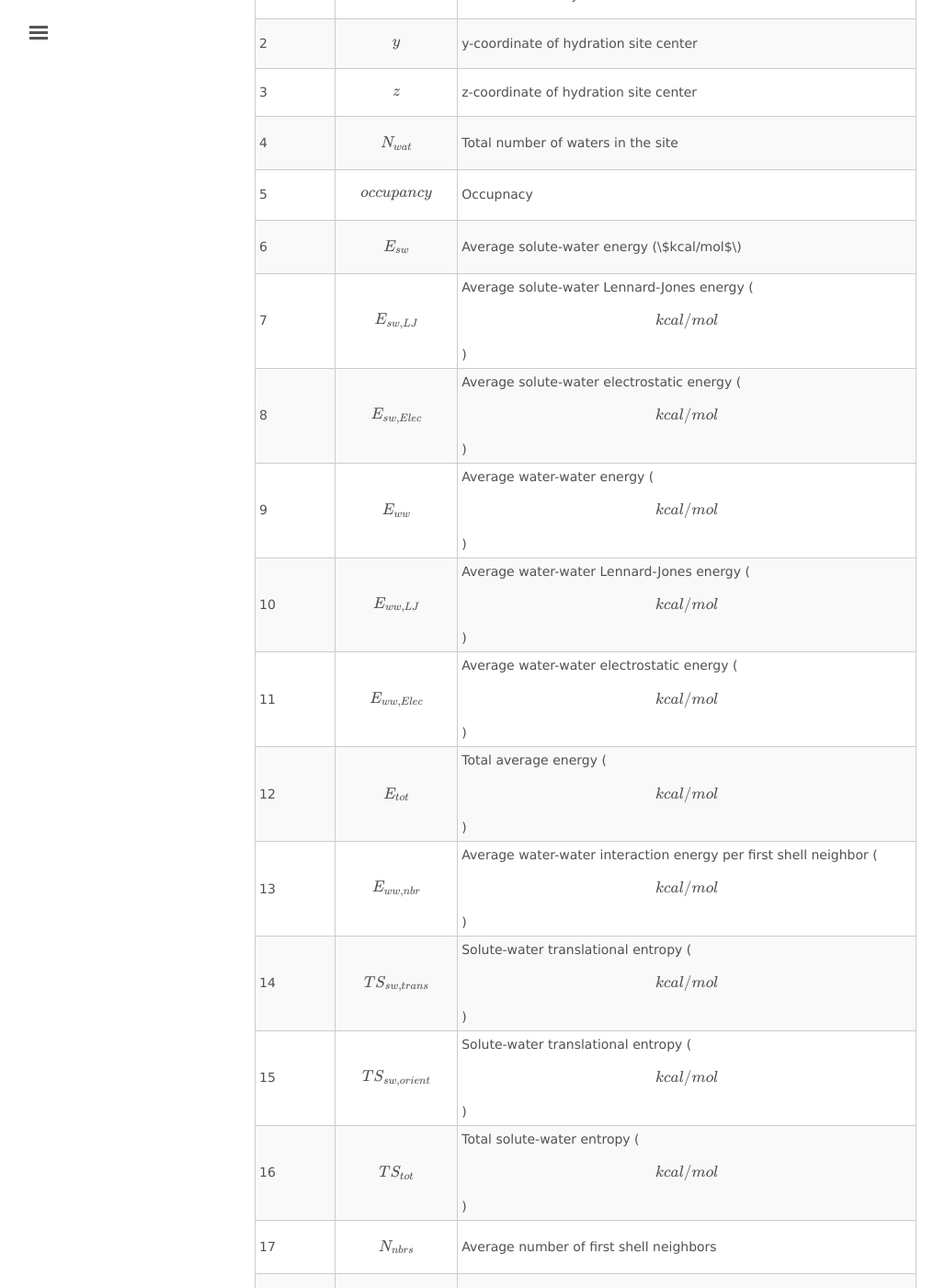
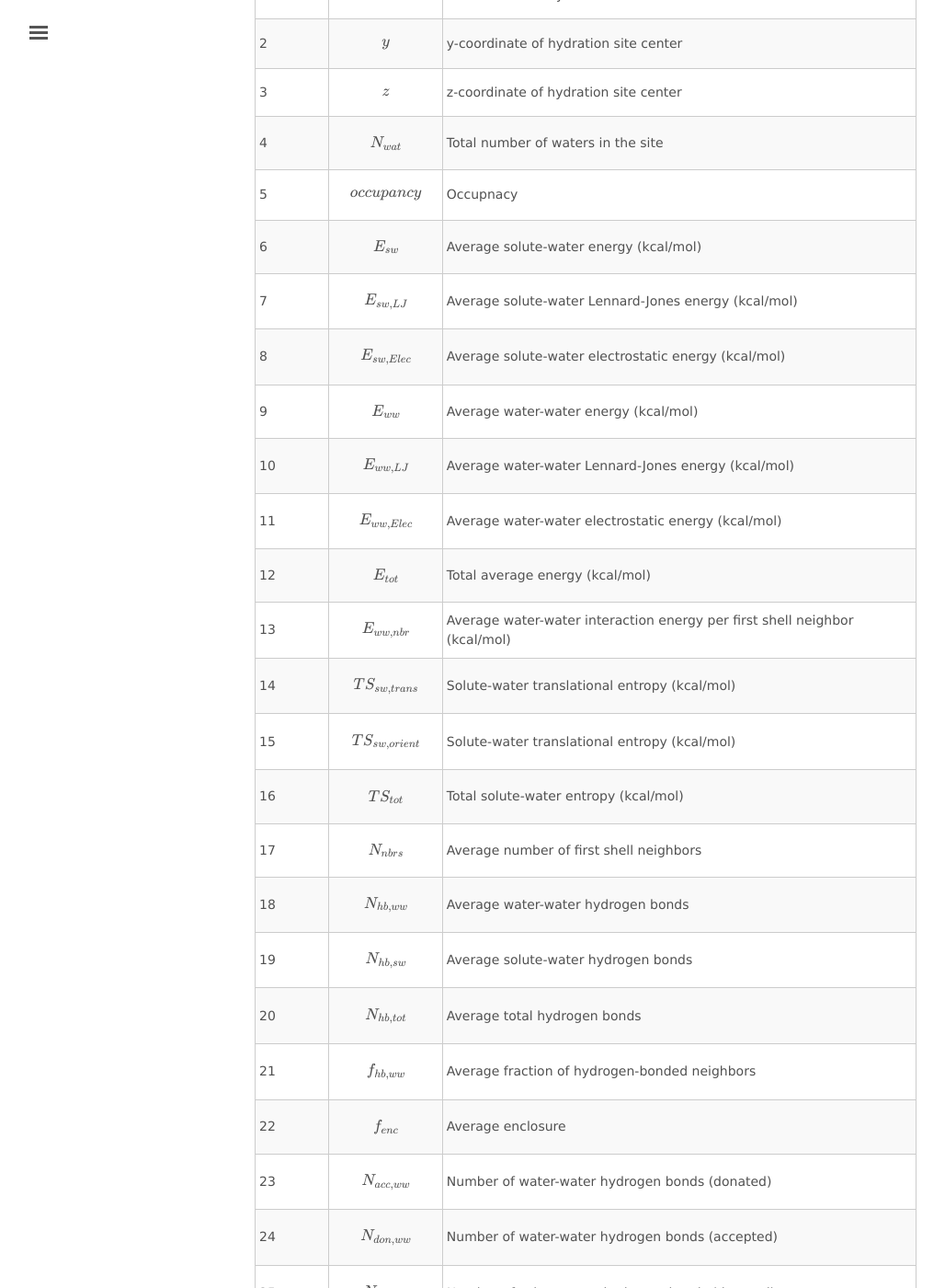
Before and after one commit to KurtzmanLab/SSTMap, a Jekyll site: the page built from _posts/2017-05-09-undestanding-output.md, in a window 1280 px wide and 1400 px high, scrolled down 703 px. Shown: the whole window at 92% size, without its empty margins (3-1031 px from the left). Built offline with Jekyll 4.4.1, drawn with Linux system fonts in a browser that asks for light colours; formulas are drawn with MathJax 3; some of the changed text lies outside the part shown.

```diff
--- a/_posts/2017-05-09-undestanding-output.md
+++ b/_posts/2017-05-09-undestanding-output.md
@@ -36,17 +36,17 @@ Assuming that the output name was "testcase", the following files are generated
  <tr><td>3</td><td>$$z$$</td><td>z-coordinate of hydration site center</td></tr>
  <tr><td>4</td><td>$$N_{wat}$$</td><td>Total number of waters in the site</td></tr>
  <tr><td>5</td><td>$$occupancy$$</td><td>Occupnacy</td></tr>
- <tr><td>6</td><td>$$E_{sw}$$</td><td>Average solute-water energy (\$kcal/mol$\)</td></tr>
- <tr><td>7</td><td>$$E_{sw,LJ}$$</td><td>Average solute-water Lennard-Jones energy ($$kcal/mol$$)</td></tr>
- <tr><td>8</td><td>$$E_{sw,Elec}$$</td><td>Average solute-water electrostatic energy ($$kcal/mol$$)</td></tr>
- <tr><td>9</td><td>$$E_{ww}$$</td><td>Average water-water energy ($$kcal/mol$$)</td></tr>
- <tr><td>10</td><td>$$E_{ww,LJ}$$</td><td>Average water-water Lennard-Jones energy ($$kcal/mol$$)</td></tr>
- <tr><td>11</td><td>$$E_{ww,Elec}$$</td><td>Average water-water electrostatic energy ($$kcal/mol$$)</td></tr>
- <tr><td>12</td><td>$$E_{tot}$$</td><td>Total average energy ($$kcal/mol$$)</td></tr>
- <tr><td>13</td><td>$$E_{ww,nbr}$$</td><td> Average water-water interaction energy per first shell neighbor  ($$kcal/mol$$)</td></tr>
- <tr><td>14</td><td>$$TS_{sw,trans}$$</td><td>Solute-water translational entropy  ($$kcal/mol$$)</td></tr>
- <tr><td>15</td><td>$$TS_{sw,orient}$$</td><td>Solute-water translational entropy  ($$kcal/mol$$)</td></tr>
- <tr><td>16</td><td>$$TS_{tot}$$</td><td>Total solute-water entropy  ($$kcal/mol$$)</td></tr>
+ <tr><td>6</td><td>$$E_{sw}$$</td><td>Average solute-water energy (kcal/mol)</td></tr>
+ <tr><td>7</td><td>$$E_{sw,LJ}$$</td><td>Average solute-water Lennard-Jones energy (kcal/mol)</td></tr>
+ <tr><td>8</td><td>$$E_{sw,Elec}$$</td><td>Average solute-water electrostatic energy (kcal/mol)</td></tr>
+ <tr><td>9</td><td>$$E_{ww}$$</td><td>Average water-water energy (kcal/mol)</td></tr>
+ <tr><td>10</td><td>$$E_{ww,LJ}$$</td><td>Average water-water Lennard-Jones energy (kcal/mol)</td></tr>
+ <tr><td>11</td><td>$$E_{ww,Elec}$$</td><td>Average water-water electrostatic energy (kcal/mol)</td></tr>
+ <tr><td>12</td><td>$$E_{tot}$$</td><td>Total average energy (kcal/mol)</td></tr>
+ <tr><td>13</td><td>$$E_{ww,nbr}$$</td><td> Average water-water interaction energy per first shell neighbor  (kcal/mol)</td></tr>
+ <tr><td>14</td><td>$$TS_{sw,trans}$$</td><td>Solute-water translational entropy  (kcal/mol)</td></tr>
+ <tr><td>15</td><td>$$TS_{sw,orient}$$</td><td>Solute-water translational entropy  (kcal/mol)</td></tr>
+ <tr><td>16</td><td>$$TS_{tot}$$</td><td>Total solute-water entropy  (kcal/mol)</td></tr>
  <tr><td>17</td><td>$$N_{nbrs}$$</td><td> Average number of first shell neighbors</td></tr>
  <tr><td>18</td><td>$$N_{hb,ww}$$</td><td> Average water-water hydrogen bonds</td></tr>
  <tr><td>19</td><td>$$N_{hb,sw}$$</td><td> Average solute-water hydrogen bonds</td></tr>
@@ -96,16 +96,16 @@ The `run_gist` programs generated the followig files after completion of a susse
  <tr><td>4</td><td>$$N_{wat}$$</td><td>Total number of waters in the site</td></tr>
  <tr><td>5</td><td>$$g_O$$</td><td>Number density of water oxygen atoms</td></tr>
  <tr><td>6</td><td>$$g_H$$</td><td>Number density of water hydrogen atoms</td></tr>
- <tr><td>7</td><td>$$TS_{tr,dens}$$</td><td>Density-weighted solute-water translational entropy ($$kcal/molA^3$$)</td></tr>
- <tr><td>8</td><td>$$TS_{tr,norm}$$</td><td>Normalized solute-water translational entropy ($$kcal/mol$$)</td></tr>
- <tr><td>9</td><td>$$TS_{or,dens}$$</td><td>Density-weighted solute-water orientational entropy ($$kcal/molA^3$$)</td></tr>
- <tr><td>10</td><td>$$TS_{or,norm}$$</td><td>Normalized solute-water orientational entropy ($$kcal/mol$$)</td></tr>
- <tr><td>11</td><td>$$E_{sw,dens}$$</td><td>Density-weighted solute-water energy ($$kcal/molA^3$$)</td></tr>
- <tr><td>12</td><td>$$E_{sw,norm}$$</td><td>Normalized solute-water energy ($$kcal/mol$$)</td></tr>
- <tr><td>13</td><td>$$E_{ww,dens}$$</td><td>Density-weighted water-water energy ($$kcal/molA^3$$)</td></tr>
- <tr><td>14</td><td>$$E_{ww,norm}$$</td><td>Normalized water-water energy ($$kcal/mol$$)</td></tr>
- <tr><td>15</td><td>$$E_{ww,nbr,dens}$$</td><td>Density-weighted water-water interaction energy per first shell neighbor ($$kcal/molA^3$$)</td></tr>
- <tr><td>16</td><td>$$E_{ww,nbr,norm}$$</td><td>Normalized water-water interaction energy per first shell neighbor ($$kcal/mol$$)</td></tr>
+ <tr><td>7</td><td>$$TS_{tr,dens}$$</td><td>Density-weighted solute-water translational entropy (kcal/molA^3)</td></tr>
+ <tr><td>8</td><td>$$TS_{tr,norm}$$</td><td>Normalized solute-water translational entropy (kcal/mol)</td></tr>
+ <tr><td>9</td><td>$$TS_{or,dens}$$</td><td>Density-weighted solute-water orientational entropy (kcal/molA^3)</td></tr>
+ <tr><td>10</td><td>$$TS_{or,norm}$$</td><td>Normalized solute-water orientational entropy (kcal/mol)</td></tr>
+ <tr><td>11</td><td>$$E_{sw,dens}$$</td><td>Density-weighted solute-water energy (kcal/molA^3)</td></tr>
+ <tr><td>12</td><td>$$E_{sw,norm}$$</td><td>Normalized solute-water energy (kcal/mol)</td></tr>
+ <tr><td>13</td><td>$$E_{ww,dens}$$</td><td>Density-weighted water-water energy (kcal/molA^3)</td></tr>
+ <tr><td>14</td><td>$$E_{ww,norm}$$</td><td>Normalized water-water energy (kcal/mol)</td></tr>
+ <tr><td>15</td><td>$$E_{ww,nbr,dens}$$</td><td>Density-weighted water-water interaction energy per first shell neighbor (kcal/molA^3)</td></tr>
+ <tr><td>16</td><td>$$E_{ww,nbr,norm}$$</td><td>Normalized water-water interaction energy per first shell neighbor (kcal/mol)</td></tr>
  <tr><td>17</td><td>$$N_{nbr,dens}$$</td><td>Density-weighted number of first shell neighbors</td></tr>
  <tr><td>18</td><td>$$N_{nbr,norm}$$</td><td>Normalized number of first shell neighbors</td></tr>
  <tr><td>19</td><td>$$f_{hb,dens}$$</td><td>Density-weighted number of H-bonded first shell neighbors</td></tr>
```
